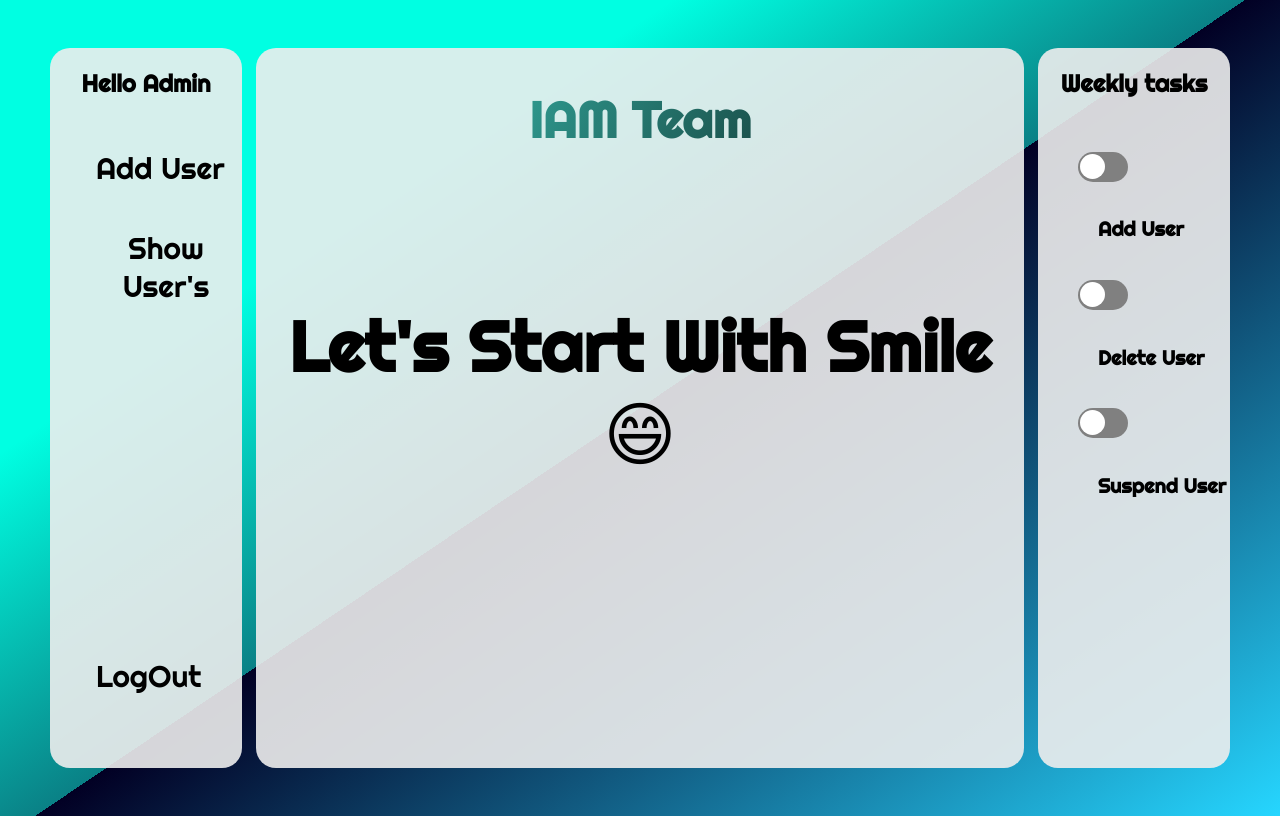
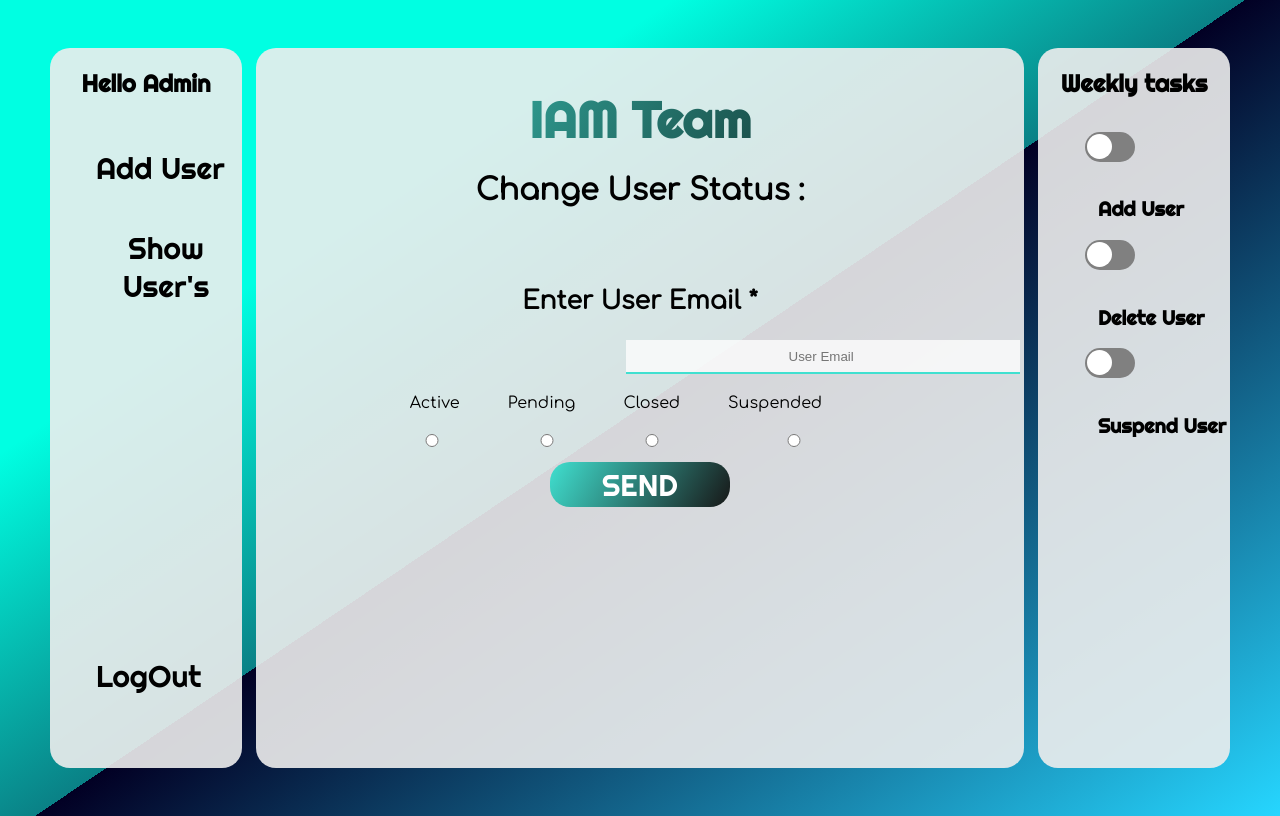
Before and after one commit to RoeyBenHarushDev/Phase-2---IAM-Team-, a website with bundled scripts: page client/homePage.html in a window 1280 px wide. Built offline with nearby package versions, Linux system fonts and the light colour scheme; no server answers.

Commit message:
suspend problem - need to fix

```diff
--- a/client/homePage.html
+++ b/client/homePage.html
@@ -30,6 +30,7 @@
             arrow_back
         </span>
         <div class="usersTable" id="myData">
+
         </div>
     </div>
     <div class="addUsers" id="addUsers">
@@ -38,6 +39,7 @@
         </span>
         <form action="#" method="post">
             <h1 class="addUserHeader">Add New User</h1>
+            <div class="leftForm">
             <label for="userFullName">
                 <h3>Full Name <span class="must">*</span></h3>
                 <input type="text" id="userFullName" placeholder="Full Name" required>
@@ -54,10 +56,35 @@
                 <h3>Re-Password <span class="must">*</span></h3>
                 <input type="password" id="userRe-Password" placeholder="Re-Password" required>
             </label><br>
+            </div>
+            <div class="rightBtn">
             <button type="submit" class="createUser">Add New User</button>
-
+            </div>
         </form>
     </div>
+    <form name="userStatusForm" class="userForm" action="#">
+        <div class="userStatusModel" id="userStatusModel">
+            <label for="userChangeEmail" class="current">
+                <h1>Change User Status :</h1>
+                <h3>Enter User Email <span class="required">*</span></h3>
+                <input type="email" id="userChangeEmail" placeholder="User Email " required/>
+            </label>
+            <div class="radioUserStatus">
+                <form>
+                    <label for="active">Active</label>
+                    <input type="radio" id="active" onchange="openDateForm()" name="userStatus" value="active">
+                    <label for="pending">Pending</label>
+                    <input type="radio" id="pending" onchange="openDateForm()" name="userStatus" value="pending">
+                    <label for="closed">Closed</label>
+                    <input type="radio" id="closed" onchange="openDateForm()" name="userStatus" value="closed">
+                    <label for="suspended">Suspended</label>
+                    <input type="radio" id="suspended" onchange="openDateForm()" name="userStatus" value="suspended">
+                </form>
+            </div>
+            <div id="disp"></div>
+            <input type="submit" value="SEND" id="sendStatus" onclick="suspension()">
+        </div>
+    </form>
 </section>
 <section class="rightBar">
     <h1>Weekly tasks</h1>
--- a/client/script.js
+++ b/client/script.js
@@ -15,6 +15,7 @@ const submitRegisterForm = document.getElementById('submitRegisterForm');
 const Password = document.getElementById("Password");
 const CPassword = document.getElementById("C-Password");
 const message = document.getElementById('message');
+
 /*===========================mongoDB=========================*/
 // const express = require("express");
 // const path = require('path');
@@ -90,6 +91,7 @@ if (selectButton) {
     })
 
 }
+// editUser
 /*=============================== create table with JSON file ====================================*/
 const showUserBtn = document.getElementById("showUserBtn");
 const showUser = document.getElementById("showUsers");
@@ -99,6 +101,8 @@ const backAddUsers = document.getElementById('backAddUsers');
 const welcomeMessage = document.getElementById('welcomeMessage');
 const backShowUsers = document.getElementById('backShowUsers');
 const logOutBtn = document.getElementById('logOutBtn');
+const userStatusModel = document.getElementById('userStatusModel');
+
 
 if (showUserBtn) {
     showUserBtn.addEventListener('click', () => {
@@ -127,7 +131,8 @@ if (showUserBtn) {
     })
 
 
-    fetch('./data/users.json')
+
+    fetch('../data/users.json')
         .then(function (response) {
             return response.json();
         })
@@ -154,6 +159,18 @@ if (showUserBtn) {
         }
     }
 }
+const editUser = document.getElementById('editUser');
+if(editUser){
+    console.log("nkedbkc");
+    editUser.addEventListener('click' , ()=>{
+        showUser.style.display = 'none';
+        userStatusModel.style.display = 'block';
+    })
+}
+
+
+
+
 //login
 
 
@@ -330,75 +347,34 @@ if (userLogOut) {
 
 const suspension = async () => {
     const data = {
-        "mail": document.getElementById("userEmail").value,
-        "suspensionDate": document.getElementById("start").value,
+        "mail": `${document.getElementById("userChangeEmail").value}`,
+        "suspensionTime": `${document.getElementById("start").value}`,
     };
-    const response = await fetch("http://localhost:3000/api/suspension", {
+    console.log(data);
+    const response = await fetch("http://localhost:3000/api/suspend", {
+        // mode: "cors",
+        // headers: {Accept: "application/json"},
         method: "POST",
         body: JSON.stringify(data),
     });
 }
 
 
-// const el_up = document.getElementById("GFG_UP");
-//
-// const list = [
-//     { "col_1": "val_11", "col_3": "val_13" },
-//     { "col_2": "val_22", "col_3": "val_23" },
-//     { "col_1": "val_31", "col_3": "val_33" }
-// ];
-//
-// el_up.innerHTML = "Click on the button to create "
-//     +   "the table from the JSON data.<br><br>"
-//     + JSON.stringify(list[0]) + "<br>"
-//     + JSON.stringify(list[1]) + "<br>"
-//     + JSON.stringify(list[2]);
-//
-// function constructTable(selector) {
-//     // Getting the all column names
-//     let cols = Headers(list, selector);
-//
-//     // Traversing the JSON data
-//     for (let i = 0; i < list.length; i++) {
-//         let row = $('<tr/>');
-//         for (let colIndex = 0; colIndex < cols.length; colIndex++)
-//         {
-//             let val = list[i][cols[colIndex]];
-//
-//             // If there is any key, which is matching
-//             // with the column name
-//             if (val == null) val = "";
-//             row.append($('<td/>').html(val));
-//         }
-//
-//         // Adding each row to the table
-//         $(selector).append(row);
-//     }
-// }
-//
-// function Headers(list, selector) {
-//     const columns = [];
-//     const header = $('<tr/>');
-//
-//     for (let i = 0; i < list.length; i++) {
-//         let row = list[i];
-//
-//         for (let k in row) {
-//             if ($.inArray(k, columns) === -1) {
-//                 columns.push(k);
-//
-//                 // Creating the header
-//                 header.append($('<th/>').html(k));
-//             }
-//         }
-//     }
-//
-//     // Appending the header to the table
-//     $(selector).append(header);
-//     return columns;
-// }
+function openDateForm() {
+    let checkRadio = document.querySelector(
+        'input[name="userStatus"]:checked');
 
-
+    if (checkRadio.value === "suspended") {
+        document.getElementById("disp").innerHTML = checkRadio.value + " button checked" + `<br><input type="number" id="start" name="trip-start"
+        value="1"
+        min="0">`;
+    } else if (checkRadio.value !== "suspended") {
+        document.getElementById("disp").innerHTML = checkRadio.value + " button checked"
+    } else {
+        document.getElementById("disp").innerHTML
+            = "No one selected";
+    }
+}
 /*=================================== create table with mongoDB==================================*/
 // app.use(express.static('./public'));
 // app.use(bodyParser.json());
--- a/client/style.css
+++ b/client/style.css
@@ -35,6 +35,9 @@ label,span{
     margin-bottom:12px;
     margin-left: 100px;
 }
+.inputSection input{
+    margin-left: 100px;
+}
 .loginSection{
     margin-left: 100px;
 }
@@ -52,7 +55,6 @@ label,span{
 input{
     width: 300px;
     text-align: center;
-    margin-left: 100px;
     border-bottom: 2px solid turquoise;
 }
 #message{
@@ -89,7 +91,7 @@ input{
 }
 
 
-.submitButton {
+.submitButton, #sendStatus {
     background-image:linear-gradient(120deg, turquoise, rgba(0, 0, 0, 0.9));
     margin: 15px auto auto;
     display:flex;
@@ -105,7 +107,7 @@ input{
     justify-content:center;
 }
 
-.submitButton:hover {
+.submitButton:hover ,#sendStatus:hover {
     transform: scale(1.1);
 }
 .loginByGoogle{
@@ -448,12 +450,17 @@ h4{
     display: none;
 }
 .addUserHeader{
-    margin-top: -10px;
+    margin-top: -60px;
     font-size: 45px;
+}
+.leftForm{
+    float: left;
+    margin-left: 200px;
 }
 h3{
     font-size: 20px;
 }
+
 .addUsers input{
     width: 450px;
     border: none;
@@ -482,16 +489,21 @@ h3{
     color: turquoise;
 }
 .createUser{
-    border: 2px solid black;
+    border: 5px solid black;
     padding: 15px;
     border-radius: 15px;
     margin-top: 40px;
     background: transparent;
     font-family: 'Comfortaa', cursive;
+    font-size: 60px;
+    font-weight: bolder;
     cursor: pointer;
     transition: transform 0.5s;
+    height: 400px;
+    width: 200px;
 }
 .createUser:hover{
+    border: 6px solid gray;
     background-color: black;
     color: white;
     transform: scale(1.1);
@@ -500,6 +512,7 @@ h3{
     text-align: center;
     margin-top: 20%;
     font-size: 70px;
+    display: none;
 }
 .logOut{
     font-family: 'Righteous', cursive;
@@ -514,3 +527,48 @@ h3{
 .logOut:hover{
     color: turquoise;
 }
+
+.teamLogo img{
+    position: absolute;
+    width: 110px;
+    height: 110px;
+    bottom: 50px;
+    left: 70px;
+    border-radius: 20px;
+}
+#userStatusModel{
+    display: block;
+}
+.current{
+    text-align: center;
+}
+.current h1{
+    font-size: 30px;
+    margin-bottom: 80px;
+}
+.current h3{
+    font-size: 25px;
+}
+#userChangeEmail{
+    position: relative;
+    left: 370px;
+    width: 390px;
+    border: none;
+    text-align: center;
+    border-bottom: 2px solid turquoise;
+    height: 30px;
+    background: rgba(255, 255, 255, 0.75);
+}
+.radioUserStatus{
+    position: relative;
+    display: flex;
+    flex-direction: row;
+    justify-content: center;
+    margin-top: 20px;
+}
+.radioUserStatus input[type="radio"]{
+    position: relative;
+    width: 40px;
+    margin-top: 40px;
+    right: 53px;
+}
--- a/controllers/changePassword_controller.js
+++ b/controllers/changePassword_controller.js
@@ -1,4 +1,4 @@
-const {constructResponse} = require('../utils/utils ');
+const {constructResponse} = require('../utils/utils');
 // const forgotPassService = require("../services/forgotPassService");
 const dbHandler = require("../data/dbHandler");
 
--- a/data/users.json
+++ b/data/users.json
@@ -1 +1 @@
-[{"name":"admin","email":"admin@admin.com","password":"$2b$10$gb6mJAdRqI35ZzgPPfAKLOYZp5pUrOBdWr.gn8Whv22SnbmFf.WGy","loginDate":"Sat Dec 03 2022 01:06:43 GMT+0200 (Israel Standard Time)","type":"admin","status":"active","suspensionTime":"0","suspensionDate":"null"},{"name":"racheli","email":"dkracheli135@gmail.com","password":"$2b$12$7wWAAmXcPKbVAyWnWWEduu1pecFE0TDHm.HM41J3UrYTY6kHn831a","loginDate":"2022-12-03T01:26:12.434Z","type":"active","status":"user","suspensionTime":"0","suspensionDate":"null"},{"name":"Shahar Ariel","email":"shaharariel95@gmail.com","password":"$2b$12$VfkASi0c67Mf7dA0xJPodOXsOMg7y6gql44bdayCKPIHr53r/ElDe","loginDate":"Sat Dec 03 2022 16:31:11 GMT+0200 (Israel Standard Time)","type":"active","status":"user","suspensionTime":"0","suspensionDate":"null"}]
+[{"name":"admin","email":"admin@admin.com","password":"$2b$10$gb6mJAdRqI35ZzgPPfAKLOYZp5pUrOBdWr.gn8Whv22SnbmFf.WGy","loginDate":"Sat Dec 03 2022 01:06:43 GMT+0200 (Israel Standard Time)","type":"admin","status":"active","suspensionTime":"0","suspensionDate":"null"},{"name":"racheli","email":"dkracheli135@gmail.com","password":"$2b$12$7wWAAmXcPKbVAyWnWWEduu1pecFE0TDHm.HM41J3UrYTY6kHn831a","loginDate":"2022-12-03T01:26:12.434Z","type":"active","status":"user","suspensionTime":"0","suspensionDate":"null"},{"name":"Shahar Ariel","email":"shaharariel95@gmail.com","password":"$2b$12$VfkASi0c67Mf7dA0xJPodOXsOMg7y6gql44bdayCKPIHr53r/ElDe","loginDate":"Sat Dec 03 2022 16:31:11 GMT+0200 (Israel Standard Time)","type":"active","status":"suspended","suspensionTime":"30","suspensionDate":"2022-12-03T18:17:16.665Z"}]
--- a/index.js
+++ b/index.js
@@ -1,6 +1,9 @@
 const { app } = require("./routers/mainRouter");
-const logger = require("morgan"); // NOTE: for debugging
+const logger = require("morgan");
+const express = require("express"); // NOTE: for debugging
 const port = process.env.PORT || 3000;
+
+
 
 // app.use(express.json());
 // app.use(express.urlencoded({extended: true}));
--- a/routers/mainRouter.js
+++ b/routers/mainRouter.js
@@ -9,6 +9,7 @@ const signUp = require("./signUp_route");
 const changePassword = require("./changePassword_route")
 const suspend = require("./suspend_route");
 const confirmCode = require("./confirmCode_route");
+
 
 // const {forgotPassword} = require("./routers/forgotPassword_route");
 // const {changePassword} = require("./routers/changePassword_route");
```
Also changed, not shown: client/index.html (+3 -0 lines), controllers/suspend_controller.js (+6 -3 lines), client/BAMD IAM.png (added), utils/utils.js (renamed from utils/utils .js).
